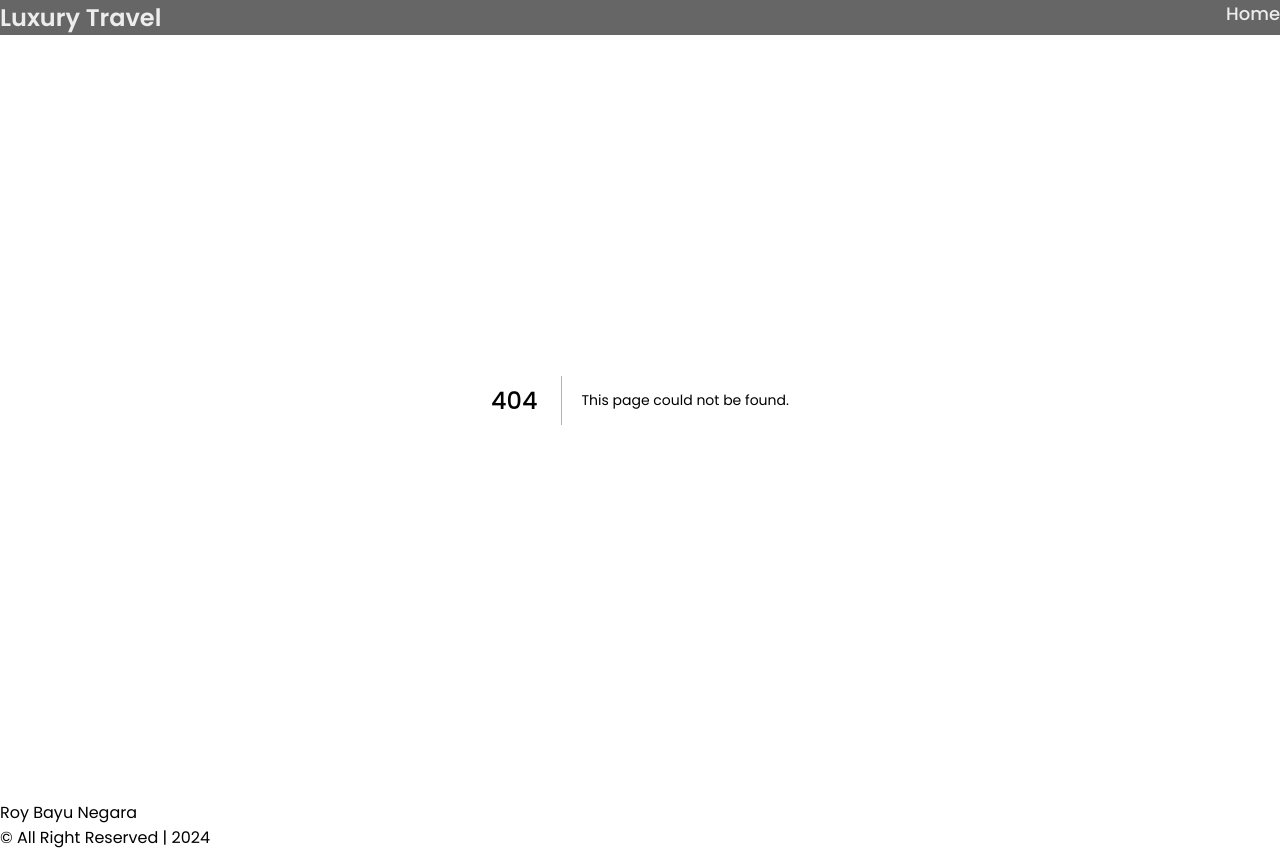
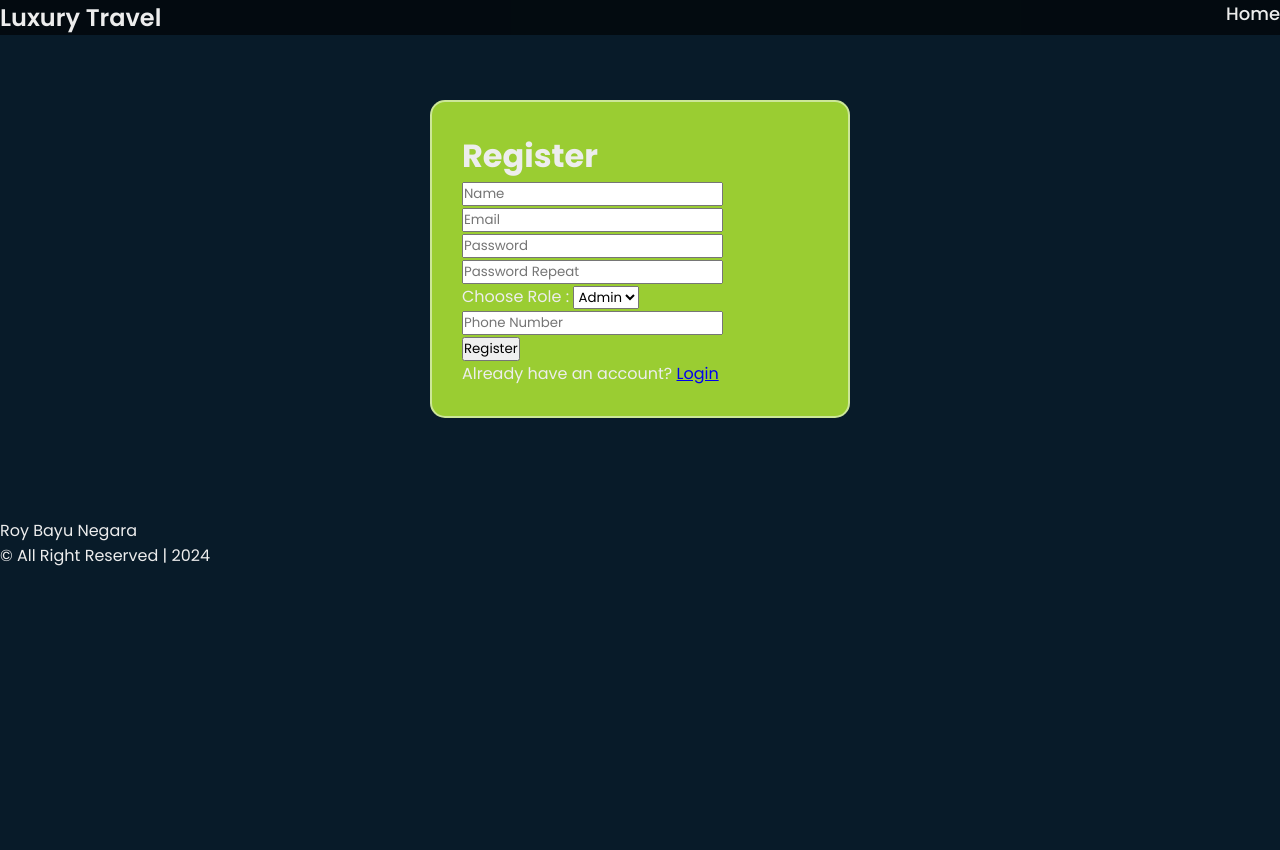
Before and after one commit to roynegara/Final-Project-RoyBayuNegara-Travel-Next, a Next.js app: page /register in a window 1280 px wide. Before the commit this address had no page. After the commit the page ends 800 px from the top, so only its background shows below. Built offline with nearby package versions, Linux system fonts and the light colour scheme.

Commit message:
add notif and styling, then move to page for register

```diff
--- /dev/null
+++ b/src/pages/register.js
@@ -0,0 +1,271 @@
+import React, { useState } from "react";
+import { useRouter } from "next/router";
+import axios from "axios";
+
+const Register = () => {
+  const router = useRouter();
+  const [notif, setNotif] = useState("");
+  const [name, setName] = useState("");
+  const [email, setEmail] = useState("");
+  const [password, setPassword] = useState("");
+  const [passwordRepeat, setPasswordRepeat] = useState("");
+  const [role, setRole] = useState("");
+  const [phoneNumber, setPhoneNumber] = useState("");
+
+  const [loading, setLoading] = useState(false);
+
+  const handleNameChange = (e) => {
+    setName(e.target.value);
+    console.log("name", e.target.value);
+  };
+
+  const handleEmailChange = (e) => {
+    setEmail(e.target.value);
+    console.log("email", e.target.value);
+  };
+
+  const handlePasswordChange = (e) => {
+    setPassword(e.target.value);
+    console.log("password", e.target.value);
+  };
+
+  const handlePasswordRepeatChange = (e) => {
+    setPasswordRepeat(e.target.value);
+    console.log("passwordRepeat", e.target.value);
+  };
+
+  const handleRoleChange = (e) => {
+    setRole(e.target.value);
+    console.log("role", e.target.value);
+  };
+
+  const handlePhoneNumberChange = (e) => {
+    setPhoneNumber(e.target.value);
+    console.log("phoneNumber", e.target.value);
+  };
+
+  const handleRegister = () => {
+    const payload = {
+      name: name,
+      email: email,
+      password: password,
+      passwordRepeat: passwordRepeat,
+      role: role,
+      phoneNumber: phoneNumber,
+    };
+
+    axios
+      .post("https://travel-journal-api-bootcamp.do.dibimbing.id/api/v1/register", payload, {
+        headers: {
+          apiKey: "24405e01-fbc1-45a5-9f5a-be13afcd757c",
+        },
+      })
+      .then((res) => {
+        console.log("response", res);
+        setNotif(res?.data?.message);
+        setTimeout(() => {
+          router.push("/authentication/login");
+        }, 1500);
+      })
+      .catch((err) => {
+        console.log("error", err);
+        setNotif(err?.response?.data?.error);
+      });
+  };
+
+  return (
+    <div className="register">
+      <h1>Register</h1>
+      {notif && <p style={{ color: "red" }}>{notif}</p>}
+
+      <input type="text" name="name" value={name} onChange={handleNameChange} placeholder="Name" />
+      <input type="email" name="email" value={email} onChange={handleEmailChange} placeholder="Email" />
+      <input type="password" name="password" value={password} onChange={handlePasswordChange} placeholder="Password" />
+      <input type="password" name="passwordRepeat" value={passwordRepeat} onChange={handlePasswordRepeatChange} placeholder="Password Repeat" />
+
+      <div>
+        <label>Choose Role : </label>
+        <select name="role" value={role} onChange={handleRoleChange}>
+          <option value={"admin"}>Admin</option>
+          <option value={"user"}>User</option>
+        </select>
+      </div>
+
+      <input type="text" name="phoneNumber" value={phoneNumber} onChange={handlePhoneNumberChange} placeholder="Phone Number" />
+
+      <div className="btn-reg">
+        <button onClick={handleRegister} disabled={loading ? true : false}>
+        {loading ? "Loading..." : "Register"}
+        </button>
+        <p>Already have an account? <a href="/authentication/login">Login</a></p>
+      </div>
+
+    </div>
+  );
+};
+
+export default Register;
+
+// import React, { useState } from "react";
+// import { useRouter } from "next/router";
+// import { registerUser } from "@/api/authentication";
+
+// const Register = () => {
+//   const router = useRouter();
+//   const [formData, setFormData] = useState({
+//     name: "",
+//     email: "",
+//     password: "",
+//     passwordRepeat: "",
+//     role: "",
+//     profilPictureUrl: "",
+//     phoneNumber: "",
+//   });
+//   //   const [errors, setErrors] = useState("");
+//   const [showNotification, setShowNotification] = useState("");
+
+//   const handleChange = (e) => {
+//     setFormData({
+//       ...formData,
+//       [e.target.name]: e.target.value,
+//     });
+//   };
+
+//     const handleSubmit = async (e) => {
+//       e.preventDefault();
+//       try {
+//         const res = await registerUser(formData);
+//         console.log(res.data);
+//         //   router.push("/authentication/login");
+//          setShowNotification("Status : " + res?.message + " Successfully");
+//         setTimeout(() => {
+//           router.push("/authentication/login");
+//         }, 3000);
+//       } catch (eror) {
+//         console.error(eror);
+
+//         setShowNotification("Status : " + eror?.message);
+//       }
+//     };
+
+//   return (
+
+//       <div>
+//         <h1>Register</h1>
+//         <form onSubmit={handleSubmit}>
+//           <div>
+//             <label>Name:</label>
+//             <input type="text" name="name" value={formData.name} onChange={handleChange} />
+//           </div>
+//           <div>
+//             <label>Email:</label>
+//             <input type="email" name="email" value={formData.email} onChange={handleChange} />
+//           </div>
+//           <div>
+//             <label>Password:</label>
+//             <input type="password" name="password" value={formData.password} onChange={handleChange} />
+//           </div>
+//           <div>
+//             <label>Password Repeat:</label>
+//             <input type="password" name="passwordRepeat" value={formData.passwordRepeat} onChange={handleChange} />
+//           </div>
+//           <div>
+//             <label>Role:</label>
+//             <input type="text" name="role" value={formData.role} onChange={handleChange} />
+//           </div>
+//           <div>
+//             <label>Profil Picture Url:</label>
+//             <input type="text" name="profilPictureUrl" value={formData.profilPictureUrl} onChange={handleChange} />
+//           </div>
+//           <div>
+//             <label>Phone Number:</label>
+//             <input type="text" name="phoneNumber" value={formData.phoneNumber} onChange={handleChange} />
+//           </div>
+
+//           {showNotification && <p style={{ color: "red" }}>{showNotification}</p>}
+//           <button type="submit">Register</button>
+//         </form>
+//       </div>
+
+//   );
+// };
+
+// export default Register;
+
+// import React, { useState } from "react";
+// import { useRouter } from "next/router";
+// import { registerUser } from "@/api/authentication";
+
+// const Register = () => {
+//   const router = useRouter();
+//   const [formData, setFormData] = useState({
+//     name: "",
+//     email: "",
+//     password: "",
+//     passwordRepeat: "",
+//     role: "",
+//     profilPictureUrl: "",
+//     phoneNumber: "",
+//   });
+//   const [errors, setErrors] = useState("");
+
+//   const handleChange = (e) => {
+//     setFormData({
+//       ...formData,
+//       [e.target.name]: e.target.value,
+//     });
+//   };
+
+//   const handleSubmit = async (e) => {
+//     e.preventDefault();
+//     try {
+//       const res = await registerUser(formData);
+//       console.log(res.data);
+//       router.push("/authentication/login");
+//     } catch (error) {
+//       console.error(error.data.status);
+//       setErrors(error.message);
+//     }
+//   };
+
+//   return (
+//     <div>
+//       <h1>Register</h1>
+//       <form onSubmit={handleSubmit}>
+//         <div>
+//           <label>Name:</label>
+//           <input type="text" name="name" value={formData.name} onChange={handleChange} />
+//         </div>
+//         <div>
+//           <label>Email:</label>
+//           <input type="email" name="email" value={formData.email} onChange={handleChange} />
+//         </div>
+//         <div>
+//           <label>Password:</label>
+//           <input type="password" name="password" value={formData.password} onChange={handleChange} />
+//         </div>
+//         <div>
+//           <label>Password Repeat:</label>
+//           <input type="password" name="passwordRepeat" value={formData.passwordRepeat} onChange={handleChange} />
+//         </div>
+//         <div>
+//           <label>Role:</label>
+//           <input type="text" name="role" value={formData.role} onChange={handleChange} />
+//         </div>
+//         <div>
+//           <label>Profil Picture Url:</label>
+//           <input type="text" name="profilPictureUrl" value={formData.profilPictureUrl} onChange={handleChange} />
+//         </div>
+//         <div>
+//           <label>Phone Number:</label>
+//           <input type="text" name="phoneNumber" value={formData.phoneNumber} onChange={handleChange} />
+//         </div>
+
+//         {errors && <p style={{ color: "red" }}>{errors}</p>}
+//         <button type="submit">Register</button>
+//       </form>
+//     </div>
+//   );
+// };
+
+// export default Register;
--- a/src/styles/globals.css
+++ b/src/styles/globals.css
@@ -46,6 +46,19 @@ body {
   margin-left: 35px;
 }
 
+/* Register Start */
+.register {
+  width: 420px;
+  background: yellowgreen;
+  border: 2px solid rgba(255,255,255,0.5);
+  padding : 30px;
+  border-radius: 15px;
+  backdrop-filter: blur(15px);
+  margin: 100px auto;
+
+}
+/* Register End */
+
 /* @tailwind base;
 @tailwind components;
 @tailwind utilities;
```
